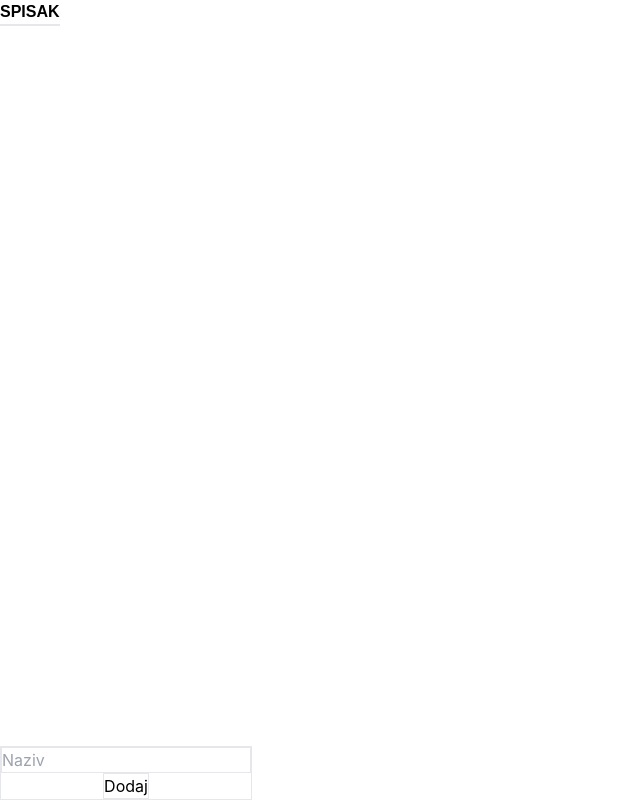
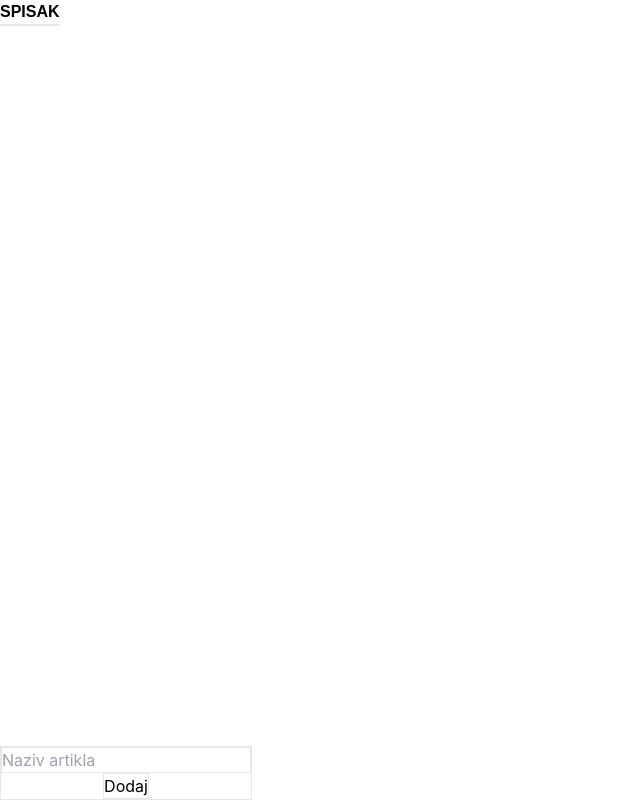
Before and after one commit to stefan-pribicevic23/my-list-app, a React (Create React App) app: page /articles in a window 1280 px wide. Shown: the whole page, without its empty margins (0-640 px from the left). Built offline with nearby package versions, Linux system fonts and the light colour scheme; a web font is replaced by a local one.

Commit message:
Input placeholder change.

```diff
--- a/src/components/Item/AddItem.jsx
+++ b/src/components/Item/AddItem.jsx
@@ -8,7 +8,7 @@ const AddItem = ({ addItem }) => {
       <input
         className="border mb-[10px] w-[80%] px-[5px]"
         type="text"
-        placeholder="Naziv"
+        placeholder="Naziv artikla"
         onChange={(e) => {
           setInputText(e.target.value);
         }}
```
